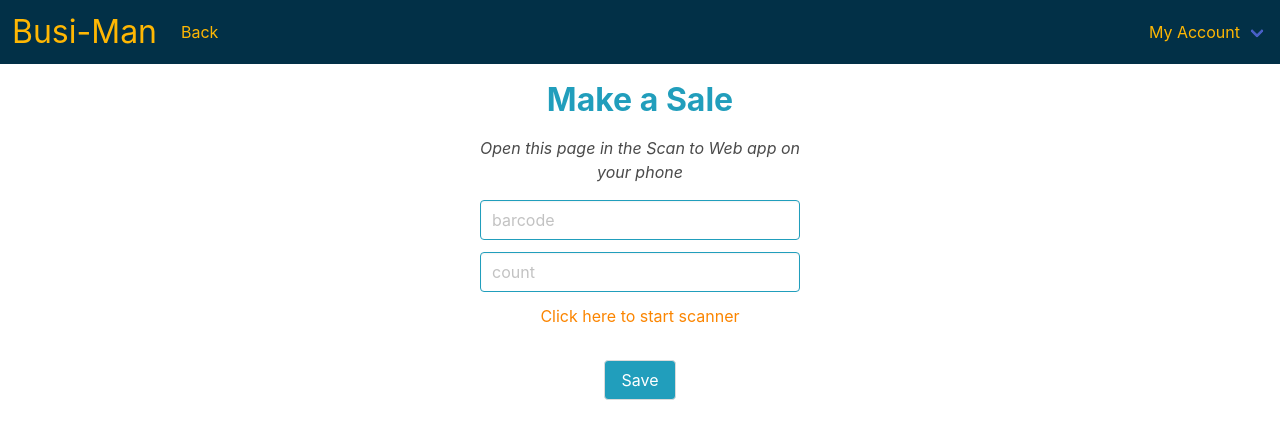
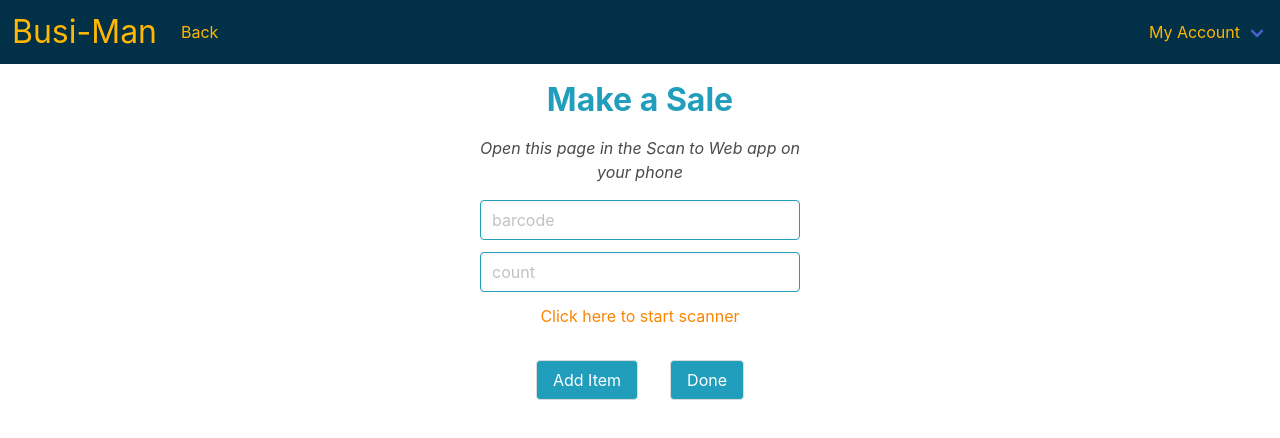
Before and after one commit to lnewmanheggie/Busi-Man, a React (Create React App) app in the folder client/: page /make-a-sale in a window 1280 px wide. Shown: the top 438 px of the page. Built offline with nearby package versions, Linux system fonts and the light colour scheme; sample sign-in values are in the browser's storage.

Commit message:
sale feature grabbing input values

```diff
--- a/client/src/pages/Sale.js
+++ b/client/src/pages/Sale.js
@@ -24,8 +24,8 @@ function Sale({ history }) {
         resultStatus: ''
     })
 
-    const [isFound, setIsFound] = useState({
-        found: true
+    const [total, setTotal] = useState({
+        total: ''
     })
 
     const handleChange = (e) => {
@@ -50,11 +50,11 @@ function Sale({ history }) {
 
     const handleSubmit = (e) => {
         e.preventDefault();
-        if (values.itemName === '') {
-            handleFirstSubmit();
-        } else {
-            handleSecondSubmit();
+        const itemData = {
+            barcode: parseInt(values.barcode),
+            count: parseInt(values.count)
         }
+        console.log(itemData);
     }
 
     const handleFirstSubmit = async () => {
@@ -71,7 +71,7 @@ function Sale({ history }) {
                     ...result,
                     resultStatus: 'Please add this item to inventory'
                 })
-                setIsFound({...isFound, found: false})
+                // setIsFound({...isFound, found: false})
             } else {
                 setResult({
                     ...result,
@@ -114,7 +114,8 @@ function Sale({ history }) {
                 name="form1"
                 // action="stwiosbtn.aspx"
                 id="form1"
-                onSubmit={handleSubmit}>
+                onSubmit={handleSubmit}
+                onReset={resetValues}>
 
                 <Input
                     name="barcode"
@@ -136,42 +137,21 @@ function Sale({ history }) {
                     handleChange={handleChange}
                 />
                 <a className="scanner-link" href="bwstw://startscanner">Click here to start scanner</a>
-                <h4 className="p-2">{result.resultStatus}</h4>
-
-                {/* if the item is not found in the database display two more input boxes
-                to add the name and price of the product, then add to db */}
+                <h4 className="p-2">{total.total}</h4>
                 <div>
-                    {isFound.found === false
-                    ? <>
-                        <Input
-                            name="itemName"
-                            type="text"
-                            className="scanner-input"
-                            value={values.itemName}
-                            placeholder="Item name"
-                            color='#219ebc'
-                            handleChange={handleChange}
-                            />
-                        <Input
-                            name="price"
-                            type="text"
-                            className="scanner-input"
-                            value={values.price}
-                            placeholder="price (0.00)"
-                            color='#219ebc'
-                            handleChange={handleChange}
-                            />
-                        </>
-                    : <> </>
-                }
+                    <Button
+                        type='submit'
+                        color='#219ebc'
+                        name="Add Item"
+                        margin='1rem'
+                    />
+                    <Button
+                        type='reset'
+                        color='#219ebc'
+                        name="Done"
+                        margin='1rem'
+                    />
                 </div>
-
-                <Button
-                    type='submit'
-                    color='#219ebc'
-                    name="Save"
-                    margin='1rem'
-                />
             </form>
         </div>
         </>
```
